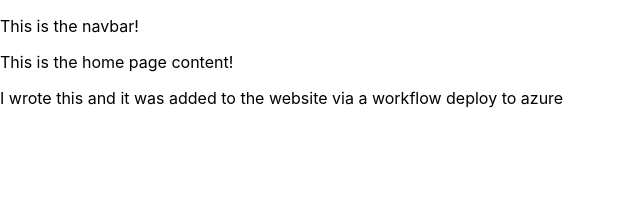
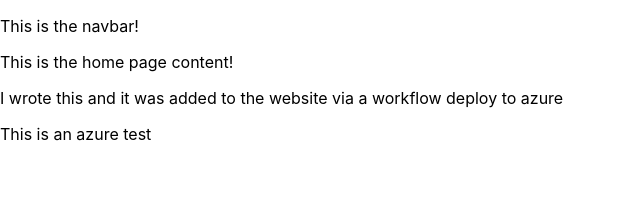
Before and after one commit to TurnerTastic1/Portfolio, a React (Create React App) app: page / in a window 1280 px wide. Shown: the top 214 px of the page, without its empty margins (0-640 px from the left). Built offline with nearby package versions, Linux system fonts and the light colour scheme.

Commit message:
testing more for azure

```diff
--- a/src/pages/home.jsx
+++ b/src/pages/home.jsx
@@ -9,6 +9,7 @@ function Home() {
 
       <p>This is the home page content!</p>
       <p>I wrote this and it was added to the website via a workflow deploy to azure</p>
+      <p>This is an azure test</p>
     </div>
   )
 }
```
